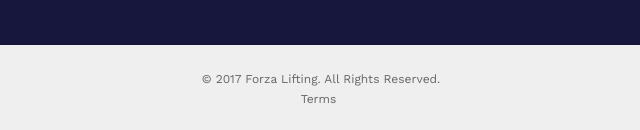
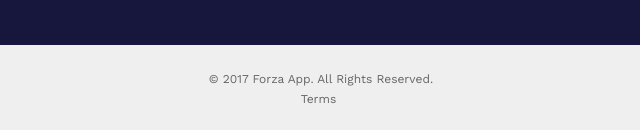
Before and after one commit to forza-lifting/forza-lifting.github.io, a website: page index.html in a window 1280 px wide. Shown: the part 3076-3206 px from the top of the page, 319-959 px from the left. Drawn offline with nearby package versions, Linux system fonts and the light colour scheme.

Commit message:
updated copyright

```diff
--- a/index.html
+++ b/index.html
@@ -222,7 +222,7 @@ while(x=eval(x));
 
     <footer>
         <div class="container">
-            <p>&copy; 2017 Forza Lifting. All Rights Reserved.</p>
+            <p>&copy; 2017 Forza App. All Rights Reserved.</p>
             <ul class="list-inline">
                 <li>
                     <a href="#">Terms</a>
```
